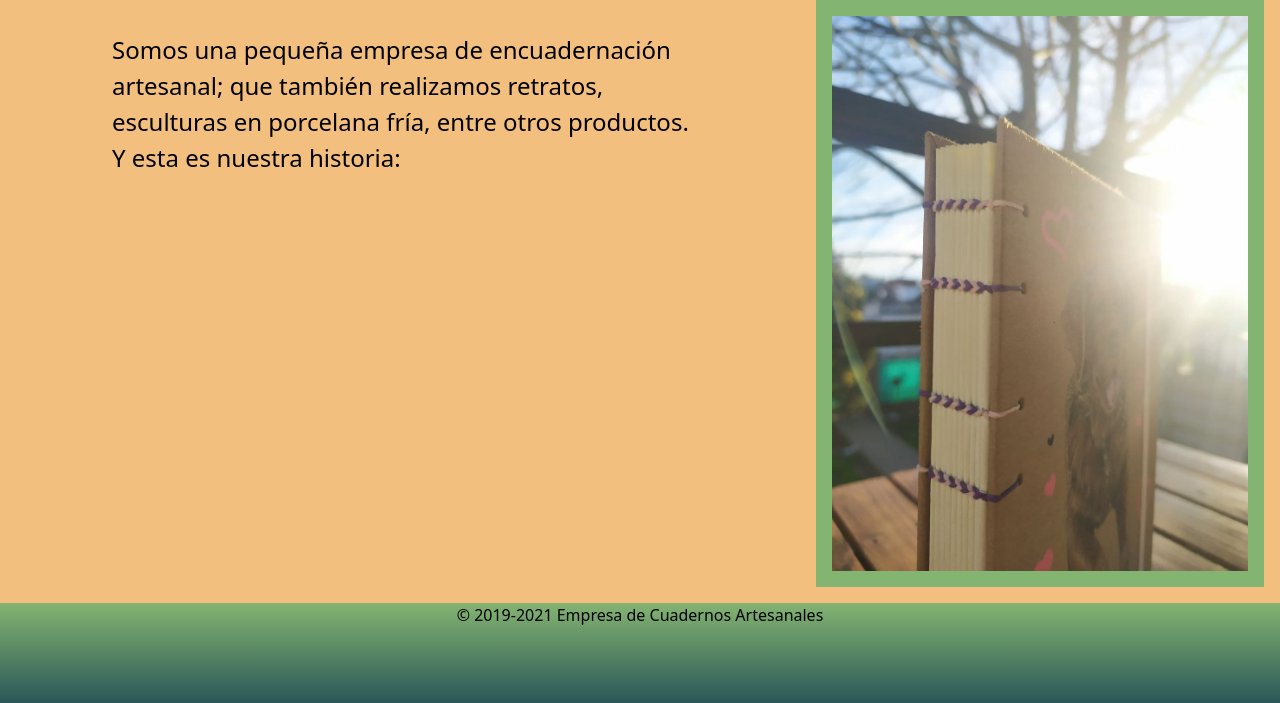
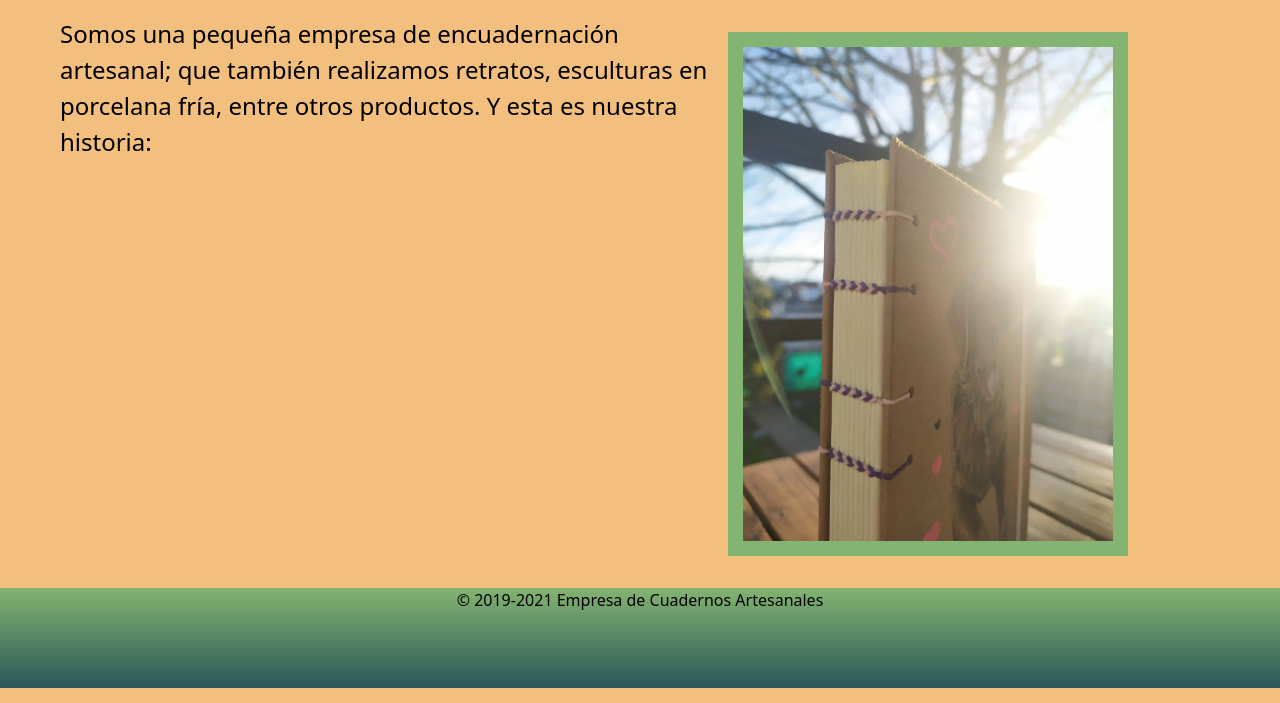
Before and after one commit to serviceace/mi_repositorio, a website: page pages/quienes_somos.html in a window 1280 px wide. Shown: the part 356-1059 px from the top of the page. Drawn offline with nearby package versions, Linux system fonts and the light colour scheme.

Commit message:
Arreglo en la seccion Quienes Somos. Quitado de Grilla

```diff
--- a/SCSS/main.scss
+++ b/SCSS/main.scss
@@ -41,10 +41,25 @@ h2 {
 }
 
 .parrafos {
-	margin: 1rem 5rem 1rem 5rem;
+	margin: 1rem 2rem 1rem 2rem;
 	font-size: 1.5rem;
 	text-align: left;
 	color: $fuente__principal--Color;
 }
 
+.Foto__QuienesSomos {
+	float: right;
+	width: 400px;
+	margin: 1rem;
+	border-style: solid;
+	border-color: $paleta__color--secundario ;
+	border-width: 15px;
+}
+
+.container {
+	display: flex;
+	flex-direction: row;
+	flex-wrap: wrap;
+	margin: 1rem;
+}
 /* ----- FIN Propiedades para contenido dentro de la página ----- */
--- a/pages/quienes_somos.html
+++ b/pages/quienes_somos.html
@@ -24,23 +24,16 @@
 		</header>
 <!-----  FIN Header y barra de navegación  ----->
 
-
-
-<!-----  INICIO Grilla Quienes Somos  ----->
-		<h1 class="titulos"> ¿Quienes somos? </h1>
-
-	<div class="grilla_quienesSomos">
-			<div class="box-1 parrafos">
-				Somos una pequeña empresa de encuadernación artesanal; que también realizamos retratos, esculturas en porcelana fría, entre otros productos. Y esta es nuestra historia:
+<!-----  INICIO Contenido Quienes somos?  ----->
+	<div class="container">
+		<h1 class="titulos"> ¿Quienes Somos? </h1>
+			<div class="Padre__Flex--QuienesSomos" >
+				<div class="parrafo" ><img class="Foto__QuienesSomos" src="./../images/foto_cuaderno01.jpg">
+					<p class="parrafos">Somos una pequeña empresa de encuadernación artesanal; que también realizamos retratos, esculturas en porcelana fría, entre otros productos. Y esta es nuestra historia:</p>
+				</div>
 			</div>
-
-			<div class="box-2">
-				<img class="fotos_QuienesSomos" src="./../images/foto_cuaderno01.jpg">
-			</div>
-
 	</div>
-<!-----  INICIO Grilla Quienes Somos  ----->
-
+<!-----  FIN Contenido Quienes somos?  ----->
 
 
 <!-----  INICIO Footer  ----->
```
Also changed, not shown: css/main.css.
